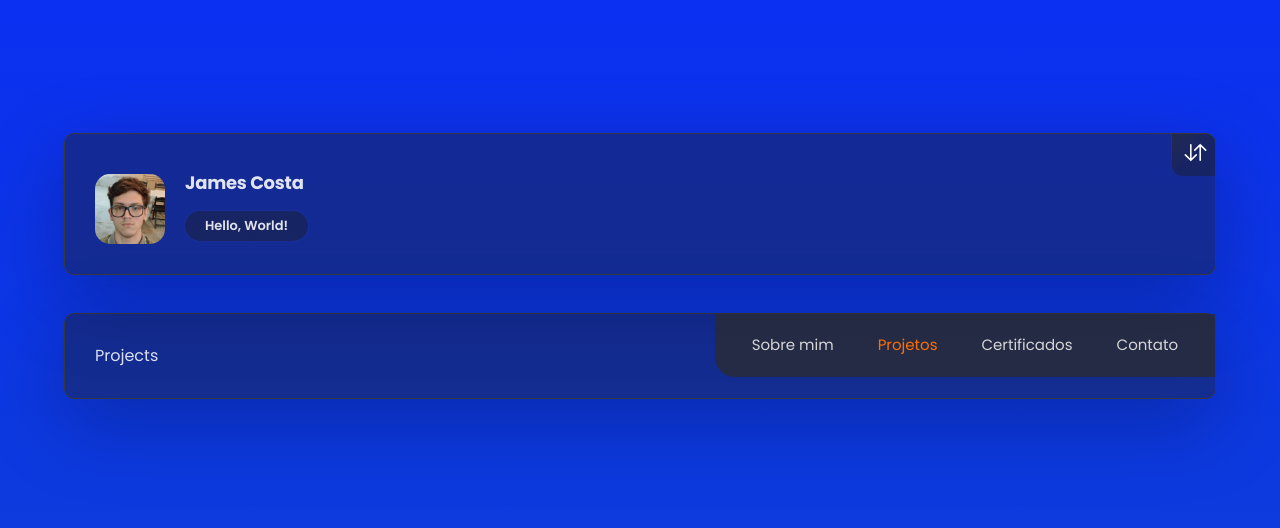
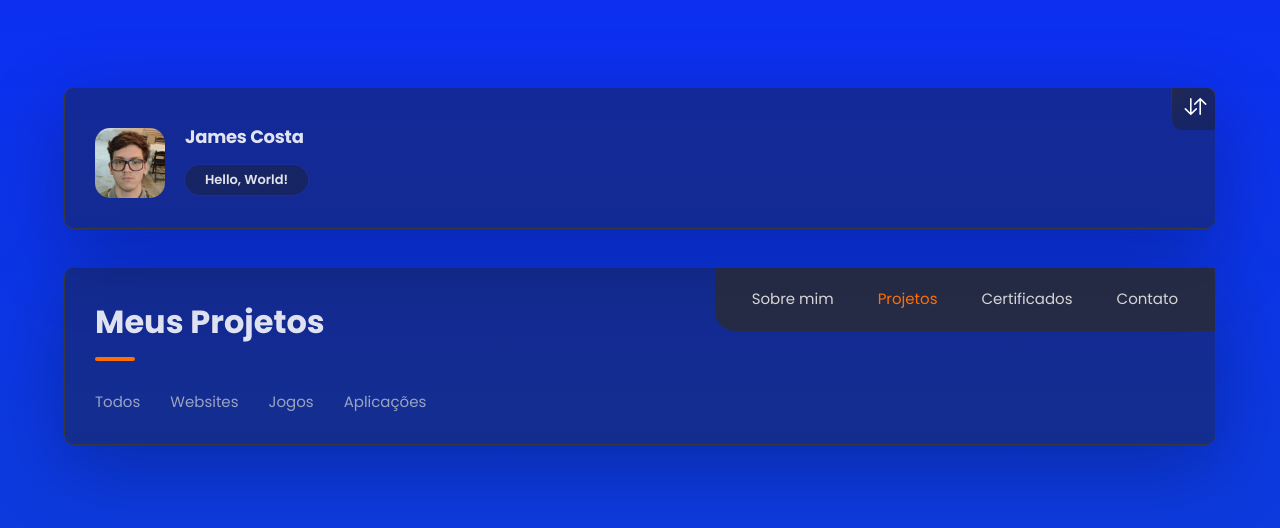
Before and after one commit to DropperDEV/portfolium, a React (Vite) app: page /projects in a window 1280 px wide. Shown: the part 124-652 px from the top of the page. Built offline with nearby package versions, Linux system fonts and the light colour scheme.

Commit message:
feat: add nav in SectionProject

```diff
--- a/src/pages/Projects.tsx
+++ b/src/pages/Projects.tsx
@@ -1,8 +1,41 @@
+import styled from "styled-components";
+import TitleMain from "../ui/TitleMain";
+import { colors, typography } from "../utils/StyleVars";
+
+const StyledSectionProject = styled.section`
+  nav {
+    margin-top: 30px;
+  }
+  nav ul {
+    display: flex;
+    gap: 30px;
+  }
+  nav ul li {
+    color: ${colors.lightGray70};
+    font-size: ${typography.fs5};
+  }
+  nav ul li:hover {
+    color: ${colors.lightGray};
+    cursor: pointer;
+  }
+`;
 
 function Projects() {
   return (
-    <div>Projects</div>
-  )
+    <>
+      <TitleMain text="Meus projetos" />
+      <StyledSectionProject>
+        <nav>
+          <ul>
+            <li>Todos</li>
+            <li>Websites</li>
+            <li>Jogos</li>
+            <li>Aplicações</li>
+          </ul>
+        </nav>
+      </StyledSectionProject>
+    </>
+  );
 }
 
-export default Projects
+export default Projects;
```
